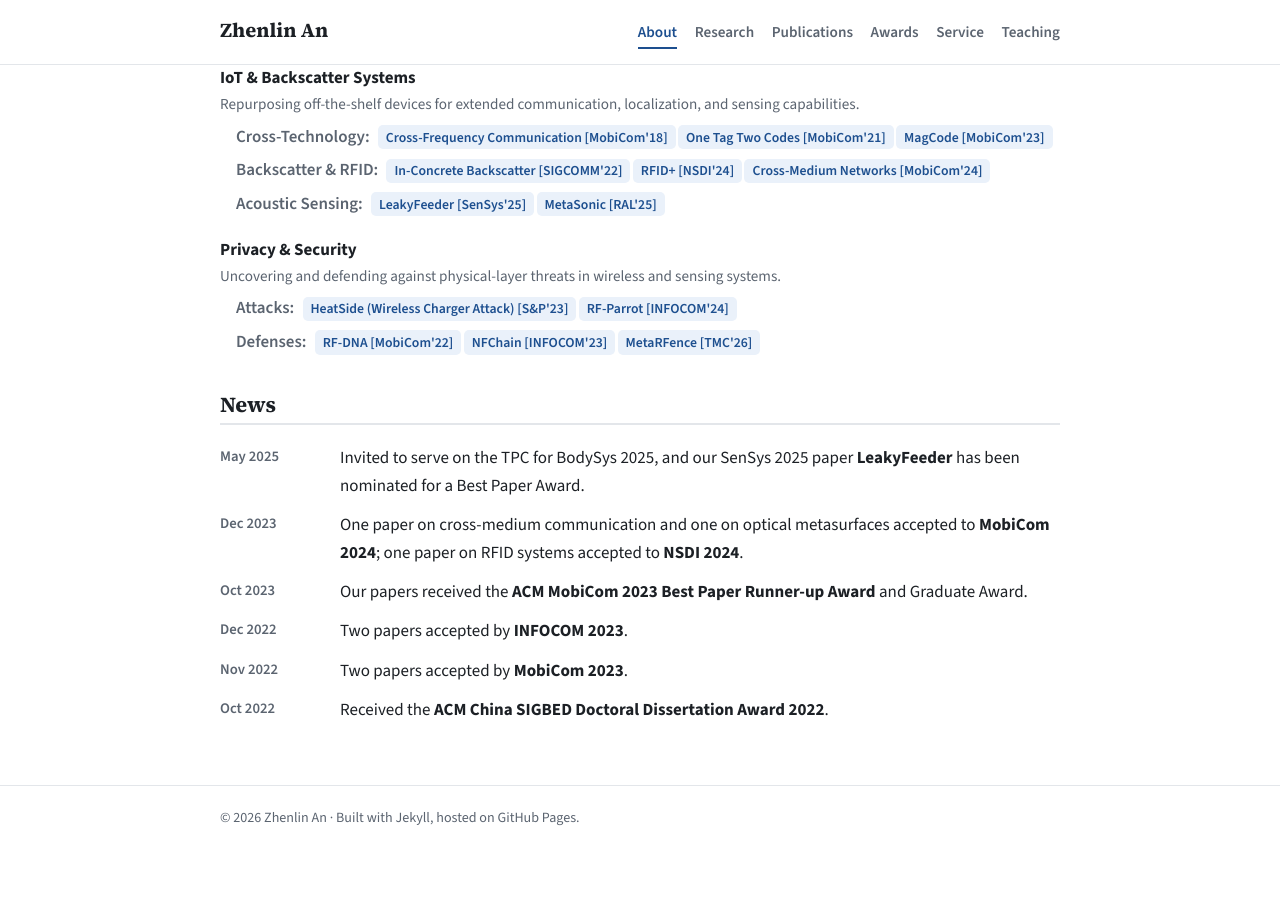
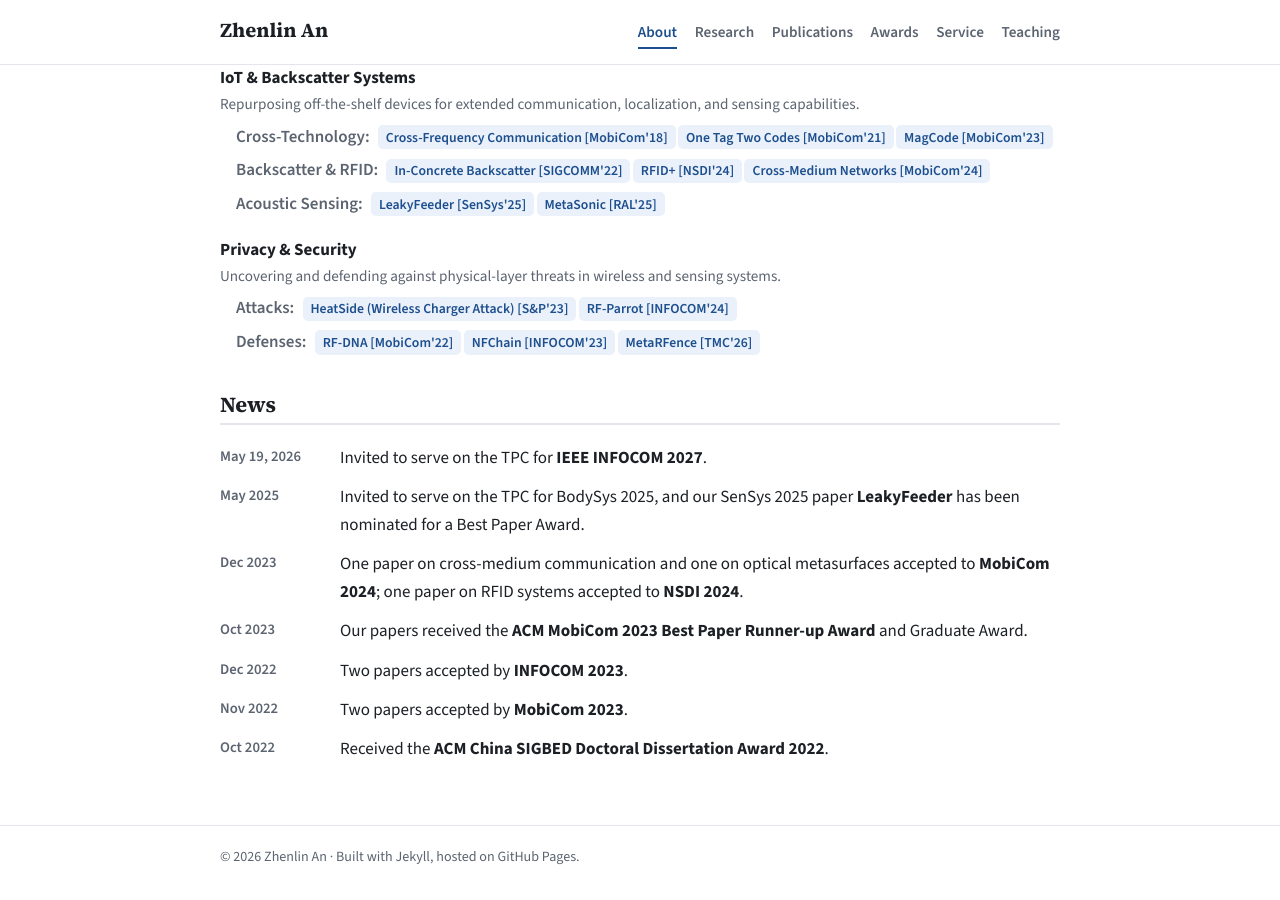
Before and after one commit to Anplus/anplus.github.io, a Jekyll site: the page built from index.md, in a window 1280 px wide and 900 px high, scrolled down 868 px. Built offline with Jekyll 4.4.1, drawn with Linux system fonts in a browser that asks for light colours; before the commit the page ends 1729 px from its top, so only the background shows below that.

Commit message:
Add news (INFOCOM 2027 TPC) and service (NeurIPS 2026 reviewer)

```diff
--- a/_data/news.yml
+++ b/_data/news.yml
@@ -6,6 +6,9 @@
 #
 # `text` supports Markdown (bold, links).
 # =============================================================================
+
+- date: "May 19, 2026"
+  text: "Invited to serve on the TPC for **IEEE INFOCOM 2027**."
 
 - date: "May 2025"
   text: "Invited to serve on the TPC for BodySys 2025, and our SenSys 2025 paper **LeakyFeeder** has been nominated for a Best Paper Award."
--- a/_data/service.yml
+++ b/_data/service.yml
@@ -10,6 +10,7 @@ conference:
       - "TPC Member, IEEE INFOCOM"
   - year: 2026
     items:
+      - "Reviewer, <a href='https://neurips.cc/'>NeurIPS</a>"
       - "TPC Member, IEEE MASS"
       - "TPC Member, HeadSys"
       - "TPC Member, IWCMC"
```
